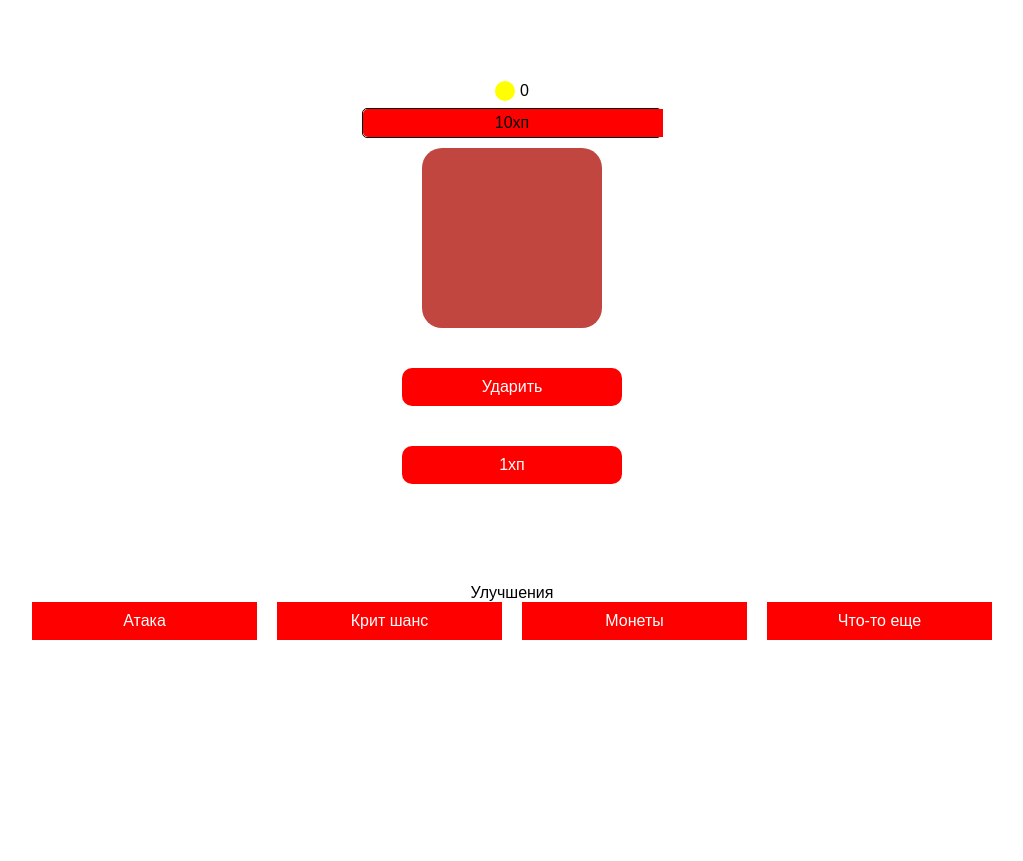
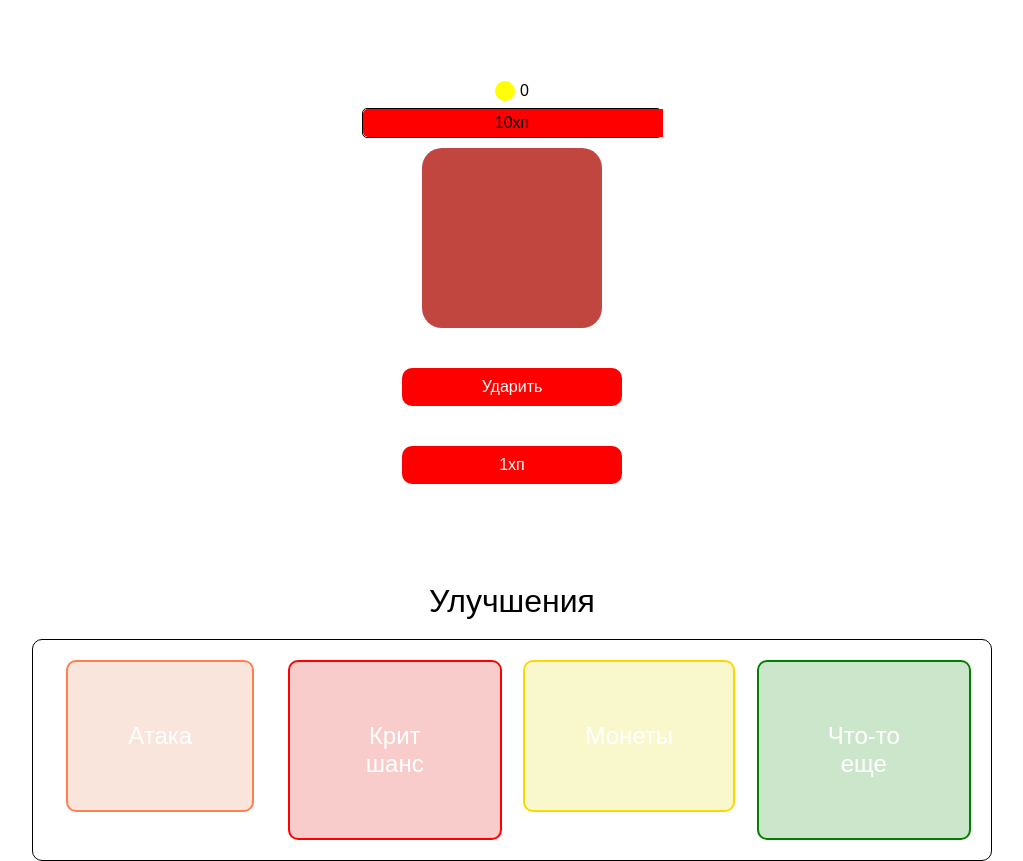
Before and after one commit to HELLRAID-cmd/Tap-Tap-MonsterHunter, a React (Vite) app in the folder client/: page / in a window 1280 px wide. Shown: the whole page, without its empty margins (128-1151 px from the left). Before the commit the page ends 800 px from the top, so only its background shows below. Built offline with nearby package versions, Linux system fonts and the light colour scheme.

Commit message:
Добавил стили

```diff
--- a/client/src/Components/Footer/footer.scss
+++ b/client/src/Components/Footer/footer.scss
@@ -1,15 +1,65 @@
 .footer {
+  &__title {
+    font-size: 32px;
+  }
 
   &__skill {
+    display: flex;
+    flex-direction: column;
+    gap: 20px;
 
     &-list {
       display: grid;
       grid-template-columns: repeat(4, 1fr);
       gap: 20px;
+      border: 1px solid black;
+      padding: 20px;
+      border-radius: 10px;
     }
 
-    &-item {
-      background-color: red;
+    &-btn {
+      font-size: 24px;
+      padding: 60px;
+
+      &.attack {
+        background-color: rgba(225, 127, 80, 0.2);
+        border: 2px solid coral;
+
+        &:hover,
+        &:focus-visible {
+          background-color: coral;
+        }
+      }
+
+      &.crit {
+        background-color: rgb(225, 0, 0, 0.2);
+        border: 2px solid red;
+
+        &:hover,
+        &:focus-visible {
+          background-color: red;
+        }
+      }
+
+      &.money {
+        background-color: rgba(225, 215, 0, 0.2);
+        border: 2px solid gold;
+
+        &:hover,
+        &:focus-visible {
+          background-color: gold;
+        }
+      }
+
+      &.none {
+        background-color: rgba(0, 128, 0, 0.2);
+        border: 2px solid green;
+
+        &:hover,
+        &:focus-visible {
+          background-color: green;
+        }
+      }
     }
   }
 }
```
